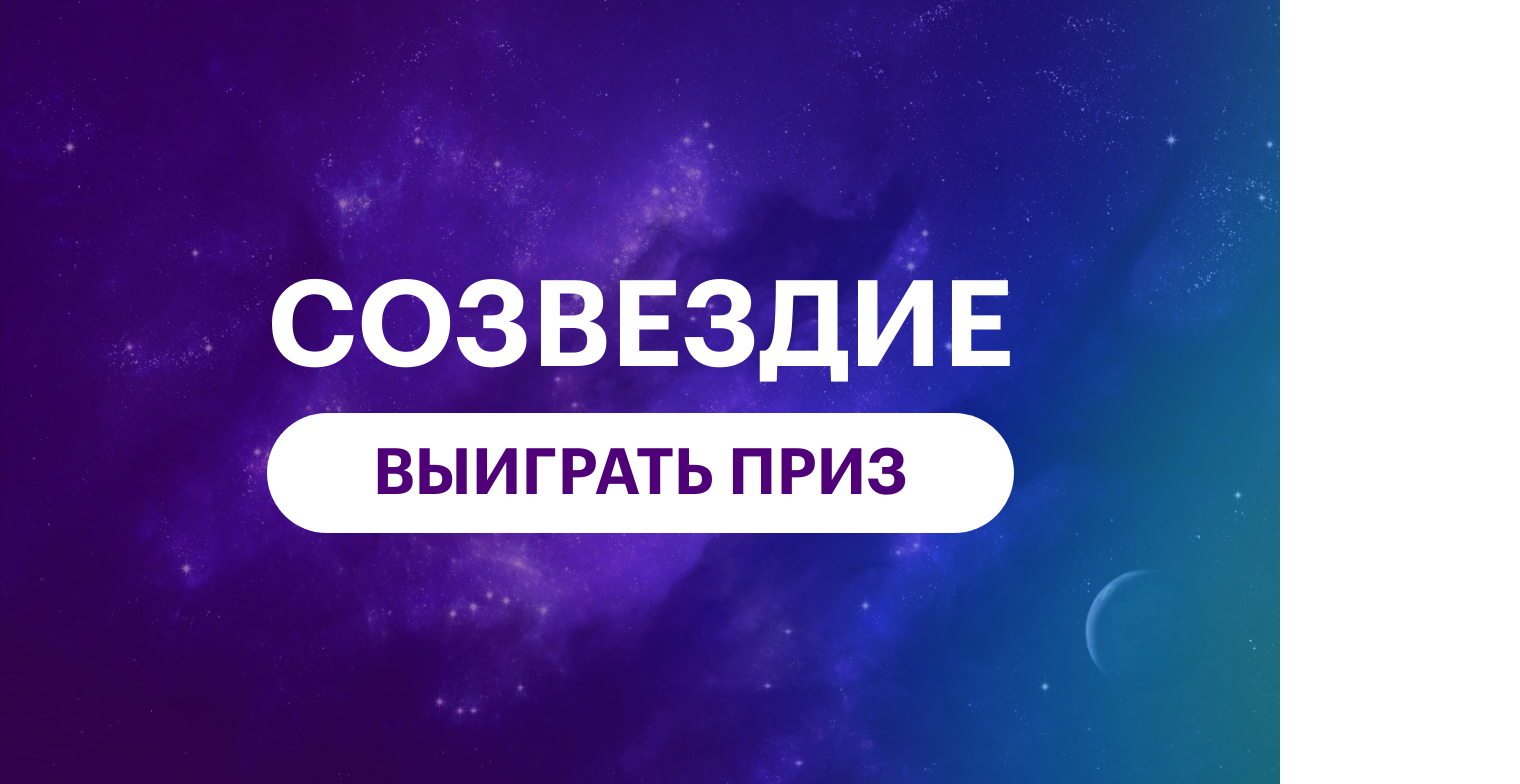
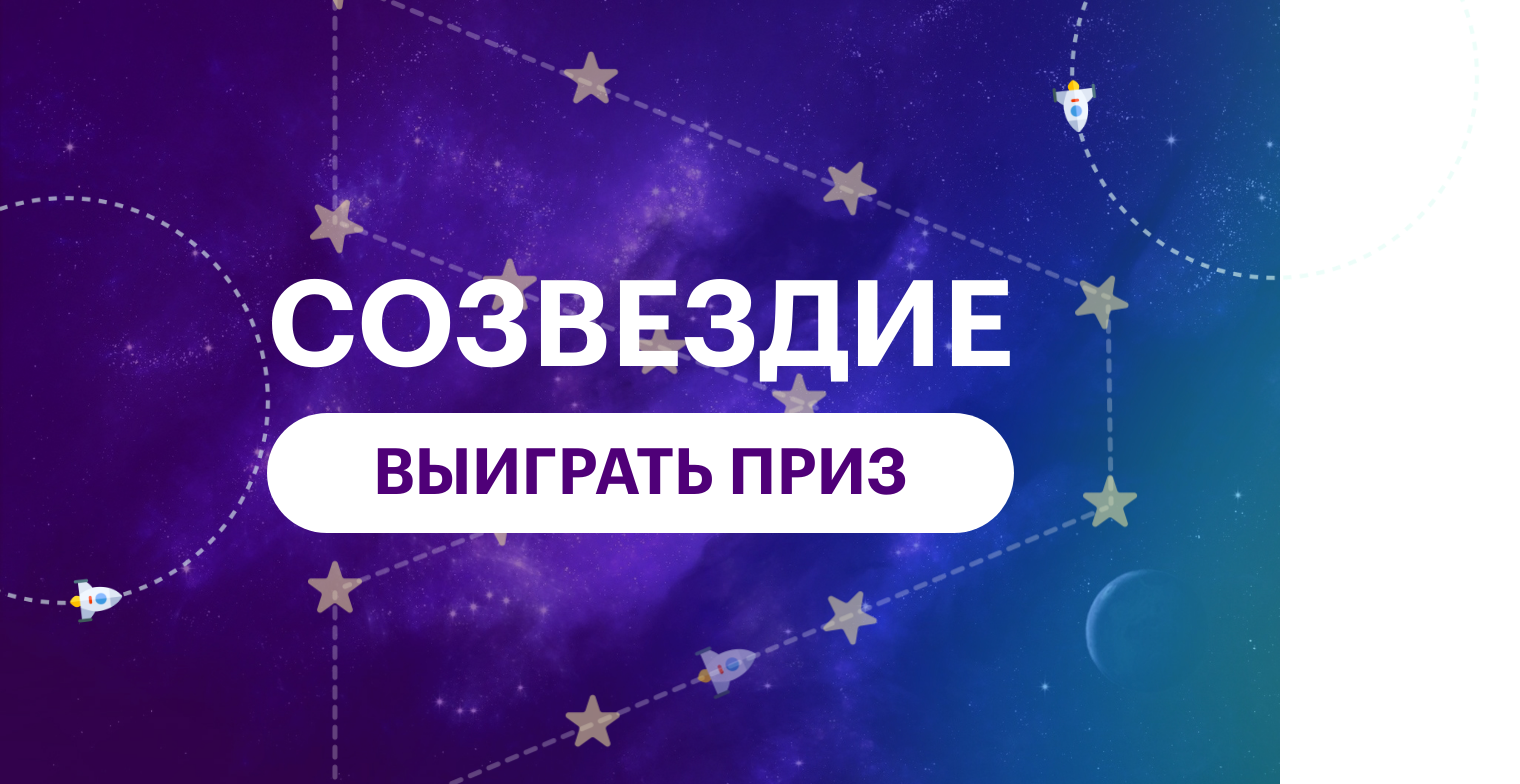
Before and after one commit to dashkevics/accenture, a React (Create React App) app: page / in a window 1280 px wide. Shown: the top 784 px of the page, 1520 px wide, since content can reach past the window. Built offline with nearby package versions, Linux system fonts and the light colour scheme.

Commit message:
Add background images for MainScreen

```diff
--- a/src/screens/MainScreen/MainScreen.sass
+++ b/src/screens/MainScreen/MainScreen.sass
@@ -7,12 +7,41 @@
   justify-content: center
   align-items: center
 
+  &-background-image
+    &-first
+      height: 491px
+      width: 491px
+      background: url("../../assets/images/background-shuttle-1.png") center center no-repeat
+      background-size: cover
+      position: absolute
+      left: -180px
+
+    &-second
+      height: 491px
+      width: 491px
+      background: url("../../assets/images/background-shuttle-1.png") center center no-repeat
+      background-size: cover
+      position: absolute
+      top: -170px
+      right: -240px
+      transform: rotate(90deg)
+
+    &-third
+      height: 936px
+      width: 864px
+      right: 130px
+      background: url("../../assets/images/background-shuttle-2.png") center center no-repeat
+      background-size: cover
+      position: absolute
+      z-index: 0
+
   &-wrapper
     width: auto
     display: flex
     flex-direction: column
     align-items: center
     justify-content: center
+    z-index: 1
 
     &-text
       font-family: Graphik LCG, sans-serif
--- a/src/screens/MainScreen/MainScreen.tsx
+++ b/src/screens/MainScreen/MainScreen.tsx
@@ -14,7 +14,10 @@ export const MainScreen = () => {
                         text={"Выиграть приз"}
                     />
                 </Link>
+                <div className={'main-screen-background-image-first'}/>
+                <div className={'main-screen-background-image-second'}/>
             </div>
+            <div className={'main-screen-background-image-third'}/>
         </div>
     );
 }
```
Also changed, not shown: src/assets/images/background-shuttle-1.png (added), src/assets/images/background-shuttle-2.png (added).
